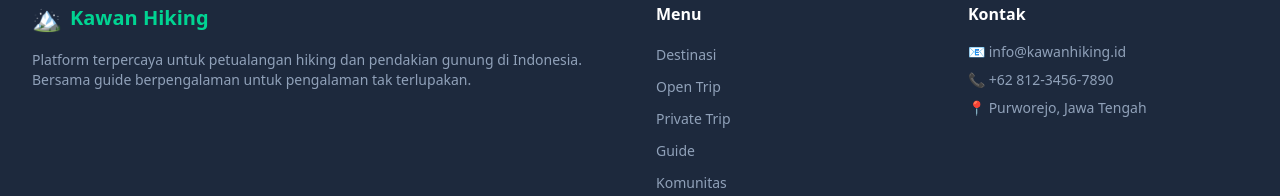
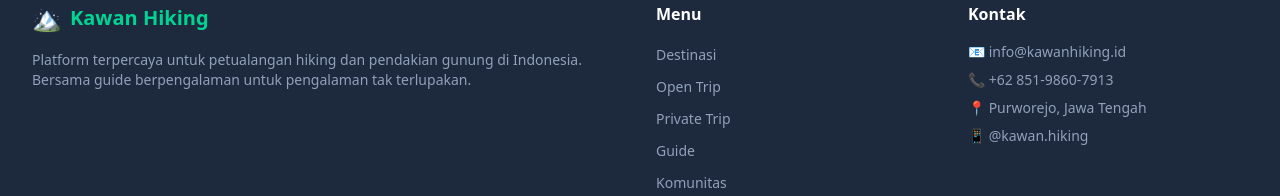
Before and after one commit to Ballon14/kawan-hiking-fullstack, a Next.js app: page / in a window 1280 px wide. Shown: the part 2240-2436 px from the top of the page. Built offline with nearby package versions, Linux system fonts and the light colour scheme; no server answers.

Commit message:
edited footer

```diff
--- a/components/Footer.js
+++ b/components/Footer.js
@@ -34,8 +34,27 @@
             <h3 className="text-white font-semibold mb-4">Kontak</h3>
             <ul className="space-y-2 text-slate-400 text-sm">
               <li>📧 info@kawanhiking.id</li>
-              <li>📞 +62 812-3456-7890</li>
+              <li>
+                <a
+                  href="https://wa.me/6285198607913"
+                  target="_blank"
+                  rel="noopener noreferrer"
+                  className="hover:text-emerald-400 transition-colors inline-flex items-center gap-1"
+                >
+                  📞 +62 851-9860-7913
+                </a>
+              </li>
               <li>📍 Purworejo, Jawa Tengah</li>
+              <li>
+                <a
+                  href="https://www.instagram.com/kawan.hiking?igsh=ZmdhbzlpNzFjcHpv"
+                  target="_blank"
+                  rel="noopener noreferrer"
+                  className="hover:text-emerald-400 transition-colors inline-flex items-center gap-1"
+                >
+                  📱 @kawan.hiking
+                </a>
+              </li>
             </ul>
           </div>
         </div>
```
